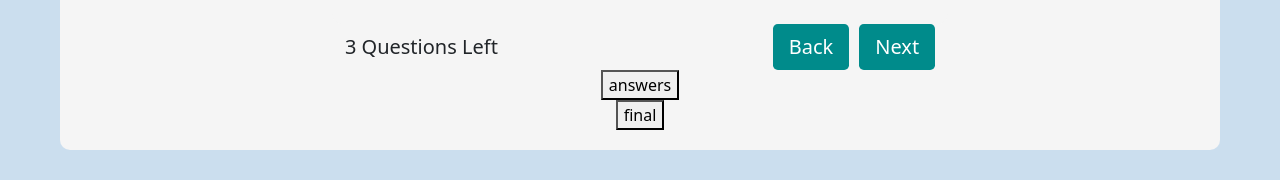
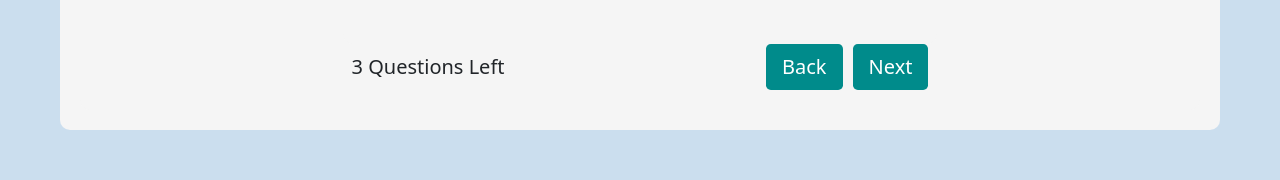
Before and after one commit to FakhrTarabay/InterViewSystem-Egabi, a React (Create React App) app: page /Edu in a window 1280 px wide. Shown: the part 502-682 px from the top of the page. Built offline with nearby package versions, Linux system fonts and the light colour scheme.

Commit message:
taking exam done

```diff
--- a/src/components/Exams/TakingExam/Exam.jsx
+++ b/src/components/Exams/TakingExam/Exam.jsx
@@ -4,7 +4,6 @@ import Container from "../../UI/Container";
 import RadioButtonsGroup from "../../UI/RadioGroup";
 import Button from "react-bootstrap/Button";
 import Edu from "../../Forms/Edu.module.css";
-// import Timer from "react-compound-timer/build";
 import css from "../CreateTopic.module.css";
 import Exa from "./Exam.module.css";
 import Lottie from "lottie-react";
@@ -38,13 +37,14 @@ const Exam = () => {
       setFinalAnswers([...res]);
       return;
     }
-    res.push(val);
-    setFinalAnswers([...res]);
+    setFinalAnswers(prev=>[...prev,val]);
   }
 
   function HandleForm() {
+    if(Questions[index].type==='Comprehension'){
       setFinalAnswers((prev) => [...prev, answers]);
       setAnswers([])
+    }
   }
 
   function generateID() {
@@ -103,9 +103,9 @@ const Exam = () => {
       </h3>
     </div>
   ) : (
-    <Container className={css.col} style={{ alignItems: "center" }}>
+    <Container className={Exa.col} style={{ alignItems: "center" }}>
       <div className={Exa.timer}>
-        {/* <Timer durationInSeconds={10} onFinish={()=>{console.log(finalAnswers );setFlag(true);return;}}/> */}
+        <Timer durationInSeconds={600} onFinish={()=>{console.log(finalAnswers );setFlag(true);return;}}/>
       </div>
       <ProgressBar value={(index / Questions.length) * 100} />
       <form
@@ -118,10 +118,9 @@ const Exam = () => {
             return;
           }
           setIndex(index + 1);
-          HandleForm();
         }}
       >
-        <Container className={`${Exa.width55} ${css.position}`}>
+        <Container className={`${Exa.width55} ${Exa.position}`}>
           {Questions[index].type === "Comprehension" ? (
             <>
               <b style={{ wordBreak: "break-word", padding: "15px 0px" }}>
@@ -133,7 +132,7 @@ const Exam = () => {
                     Questions[index].ComprehensionQs.indexOf(q) + 1
                   } - ${q}`}</p>
                   <RadioButtonsGroup
-                    className={css.element}
+                    className={Exa.element}
                     label={generateID() + ""}
                     value={
                       answers.filter(
@@ -162,14 +161,14 @@ const Exam = () => {
             </>
           ) : (
             <>
-              <label className={css.element}>Question {index + 1}:</label>
+              <label className={Exa.element}>Question {index + 1}:</label>
               <p
                 style={{ wordBreak: "break-word" }}
               >{`A - ${Questions[index].Question}`}</p>
               {Questions[index].type === "MCQ" ||
               Questions[index].type === "T or F" ? (
                 <RadioButtonsGroup
-                  className={css.element}
+                  className={Exa.element}
                   label={"Choices"}
                   options={
                     Questions[index].type === "T or F"
@@ -189,7 +188,7 @@ const Exam = () => {
                   required
                   className={`${Edu.input} ${Edu.formElement}`}
                   placeholder="Answer"
-                  onChange={(e) => setAnswers([e.target.value])}
+                  onChange={(e) => HandleFinalAnswers(e.target.value)}
                   value={answers[0]}
                   type="text"
                 ></textarea>
@@ -221,8 +220,6 @@ const Exam = () => {
           </div>
         </Container>
       </form>
-      <button onClick={()=>console.log(answers)}>answers</button>
-      <button onClick={()=>console.log(finalAnswers)}>final</button>
     </Container>
   );
 };
--- a/src/components/Exams/TakingExam/Exam.module.css
+++ b/src/components/Exams/TakingExam/Exam.module.css
@@ -7,9 +7,6 @@
 }
 
 
-.width55{
-    width:55%;
-}
 
 .rowBtn {
   height: 100%;
@@ -29,3 +26,28 @@
 .formElement {
   margin: 2.5px 0px;
 }
+.col {
+  height: 100%;
+  width: 100%;
+  display: flex;
+  flex-direction: column;
+  padding: 20px;
+  background-color: whitesmoke;
+  border-radius: 10px;
+  justify-content: space-around;
+}
+.position {
+  height: 100%;
+  width:30.7%;
+  display: flex;
+  flex-direction: column;
+  padding:50px;
+  background-color: whitesmoke;
+  border-radius: 10px;
+}
+.width55{
+    width:55%;
+}
+.element{
+  margin:10px 0px!important;
+}
```
Lines whose indentation alone changed are shown as unchanged.
